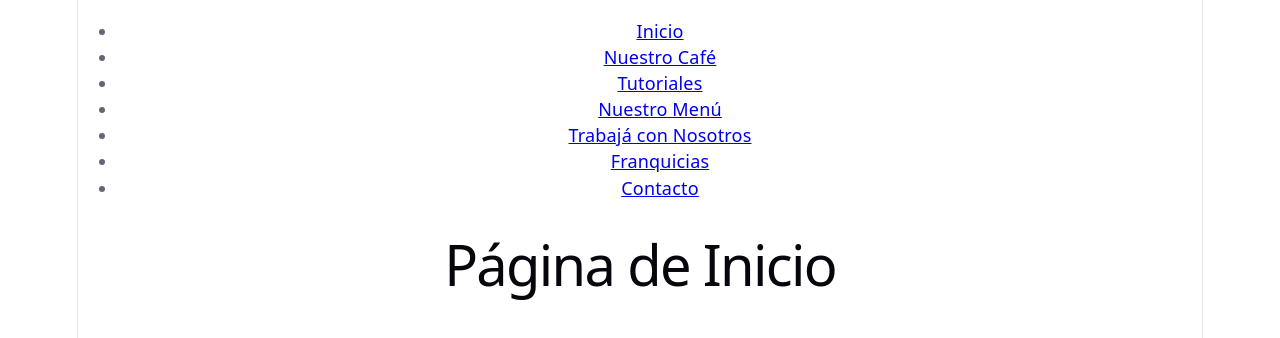
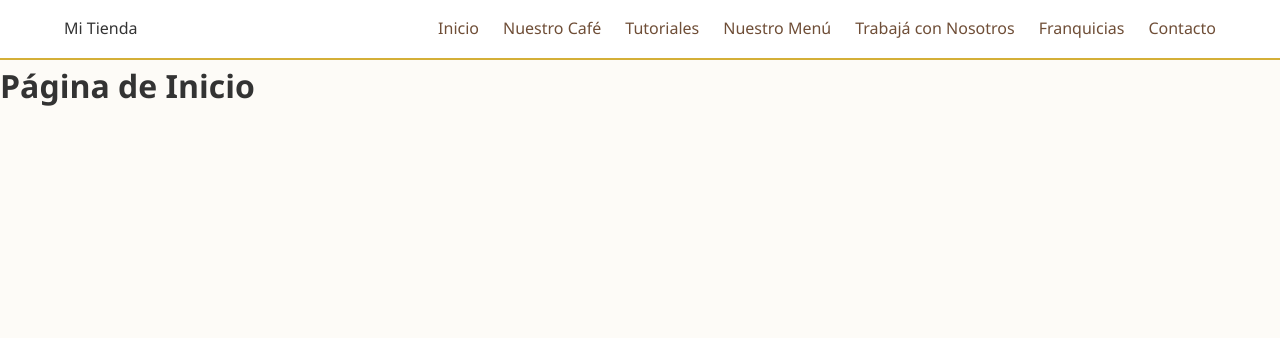
Before and after one commit to Edgarmontenegro123/trabajo-practico-01-frontend, a React (Vite) app: page / in a window 1280 px wide. Shown: the top 338 px of the page. Built offline with nearby package versions, Linux system fonts and the light colour scheme.

Commit message:
🎨 style: clean global styles and design professional navbar with flexbox

```diff
--- /dev/null
+++ b/src/components/Navbar.css
@@ -0,0 +1,27 @@
+.navbar {
+    display: flex;
+    justify-content: space-between;
+    align-items: center;
+    padding: 1rem 5%;
+    background-color: var(--white);
+    border-bottom: 2px solid var(--secondary-color);
+}
+
+.navbar ul {
+    display: flex;
+    list-style: none;
+    gap: 24px;
+}
+
+.navbar a {
+    text-decoration: none;
+    color: var(--primary-color);
+    font-weight: 500;
+    font-size: 1rem;
+    transition: all 0.3s ease;
+}
+
+.navbar a:hover {
+    color: var(--secondary-color);
+    border-bottom: 2px solid var(--secondary-color);
+}
--- a/src/components/Navbar.tsx
+++ b/src/components/Navbar.tsx
@@ -1,8 +1,10 @@
 import { Link } from 'react-router-dom'
+import './Navbar.css'
 
 const Navbar = () => {
     return (
-        <nav>
+        <nav className='navbar'>
+            <div className='logo'>Mi Tienda</div>
             <ul>
                 <li><Link to='/'>Inicio</Link></li>
                 <li><Link to='/tienda'>Nuestro Café</Link></li>
--- a/src/index.css
+++ b/src/index.css
@@ -1,111 +1,30 @@
 :root {
-  --text: #6b6375;
-  --text-h: #08060d;
-  --bg: #fff;
-  --border: #e5e4e7;
-  --code-bg: #f4f3ec;
-  --accent: #aa3bff;
-  --accent-bg: rgba(170, 59, 255, 0.1);
-  --accent-border: rgba(170, 59, 255, 0.5);
-  --social-bg: rgba(244, 243, 236, 0.5);
-  --shadow:
-    rgba(0, 0, 0, 0.1) 0 10px 15px -3px, rgba(0, 0, 0, 0.05) 0 4px 6px -2px;
+  /* Colores según requisitos (Marrón dorado elegante) */
+  --primary-color: #6f4e37;
+  --secondary-color: #d4af37;
+  --bg-color: #fdfbf7;
+  --text-color: #333333;
+  --white: #ffffff;
 
-  --sans: system-ui, 'Segoe UI', Roboto, sans-serif;
-  --heading: system-ui, 'Segoe UI', Roboto, sans-serif;
-  --mono: ui-monospace, Consolas, monospace;
-
-  font: 18px/145% var(--sans);
-  letter-spacing: 0.18px;
-  color-scheme: light dark;
-  color: var(--text);
-  background: var(--bg);
-  font-synthesis: none;
-  text-rendering: optimizeLegibility;
-  -webkit-font-smoothing: antialiased;
-  -moz-osx-font-smoothing: grayscale;
-
-  @media (max-width: 1024px) {
-    font-size: 16px;
-  }
+  /* Tipografía */
+  --font-main: 'Segoe UI', Tahoma, Geneva, Verdana, sans-serif;
 }
 
-@media (prefers-color-scheme: dark) {
-  :root {
-    --text: #9ca3af;
-    --text-h: #f3f4f6;
-    --bg: #16171d;
-    --border: #2e303a;
-    --code-bg: #1f2028;
-    --accent: #c084fc;
-    --accent-bg: rgba(192, 132, 252, 0.15);
-    --accent-border: rgba(192, 132, 252, 0.5);
-    --social-bg: rgba(47, 48, 58, 0.5);
-    --shadow:
-      rgba(0, 0, 0, 0.4) 0 10px 15px -3px, rgba(0, 0, 0, 0.25) 0 4px 6px -2px;
-  }
-
-  #social .button-icon {
-    filter: invert(1) brightness(2);
-  }
-}
-
-#root {
-  width: 1126px;
-  max-width: 100%;
-  margin: 0 auto;
-  text-align: center;
-  border-inline: 1px solid var(--border);
-  min-height: 100svh;
-  display: flex;
-  flex-direction: column;
+* {
   box-sizing: border-box;
+  margin: 0;
+  padding: 0;
 }
 
 body {
-  margin: 0;
+  background-color: var(--bg-color);
+  color: var(--text-color);
+  font-family: var(--font-main), sans-serif;
+  line-height: 1.6;
 }
 
-h1,
-h2 {
-  font-family: var(--heading);
-  font-weight: 500;
-  color: var(--text-h);
+/* Base de navegación para que el Navbar que haremos se vea bien */
+a {
+  text-decoration: none;
+  color: inherit;
 }
-
-h1 {
-  font-size: 56px;
-  letter-spacing: -1.68px;
-  margin: 32px 0;
-  @media (max-width: 1024px) {
-    font-size: 36px;
-    margin: 20px 0;
-  }
-}
-h2 {
-  font-size: 24px;
-  line-height: 118%;
-  letter-spacing: -0.24px;
-  margin: 0 0 8px;
-  @media (max-width: 1024px) {
-    font-size: 20px;
-  }
-}
-p {
-  margin: 0;
-}
-
-code,
-.counter {
-  font-family: var(--mono);
-  display: inline-flex;
-  border-radius: 4px;
-  color: var(--text-h);
-}
-
-code {
-  font-size: 15px;
-  line-height: 135%;
-  padding: 4px 8px;
-  background: var(--code-bg);
-}
```
